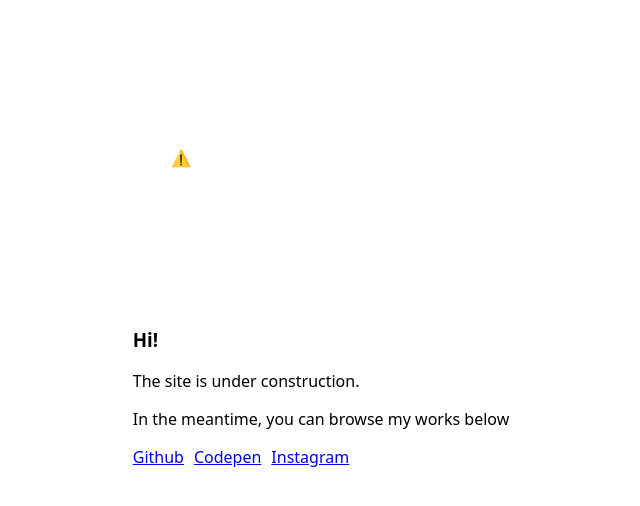
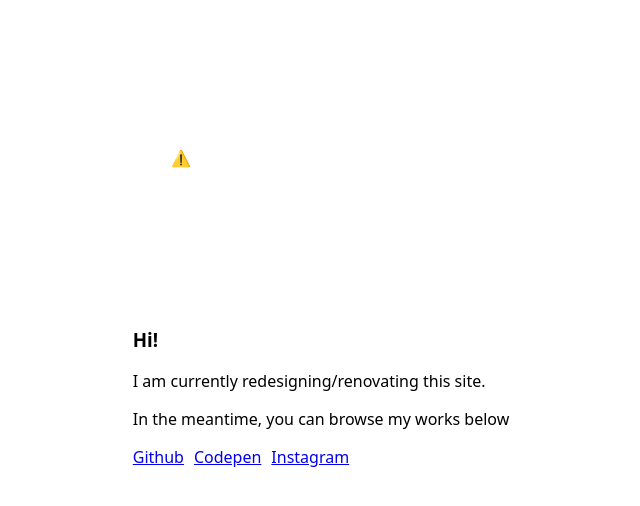
Before and after one commit to Jeigsaw/jeigsaw.github.io, a plain HTML site: page index.html in a window 1280 px wide. Shown: the whole page, without its empty margins (319-959 px from the left). Drawn offline with nearby package versions, Linux system fonts and the light colour scheme; no server answers.

Commit message:
renovation

```diff
--- a/index.html
+++ b/index.html
@@ -21,7 +21,7 @@
 
         <section>
             <h3>Hi!</h3>
-        <p>The site is under construction.</p>
+        <p>I am currently redesigning/renovating this site.</p>
         <p>In the meantime, you can browse my works below</p>
         <div style="display: flex; flex-direction: row; gap: 10px">
             <div><a href="https://github.com/Jeigsaw">Github</a></div>
```
